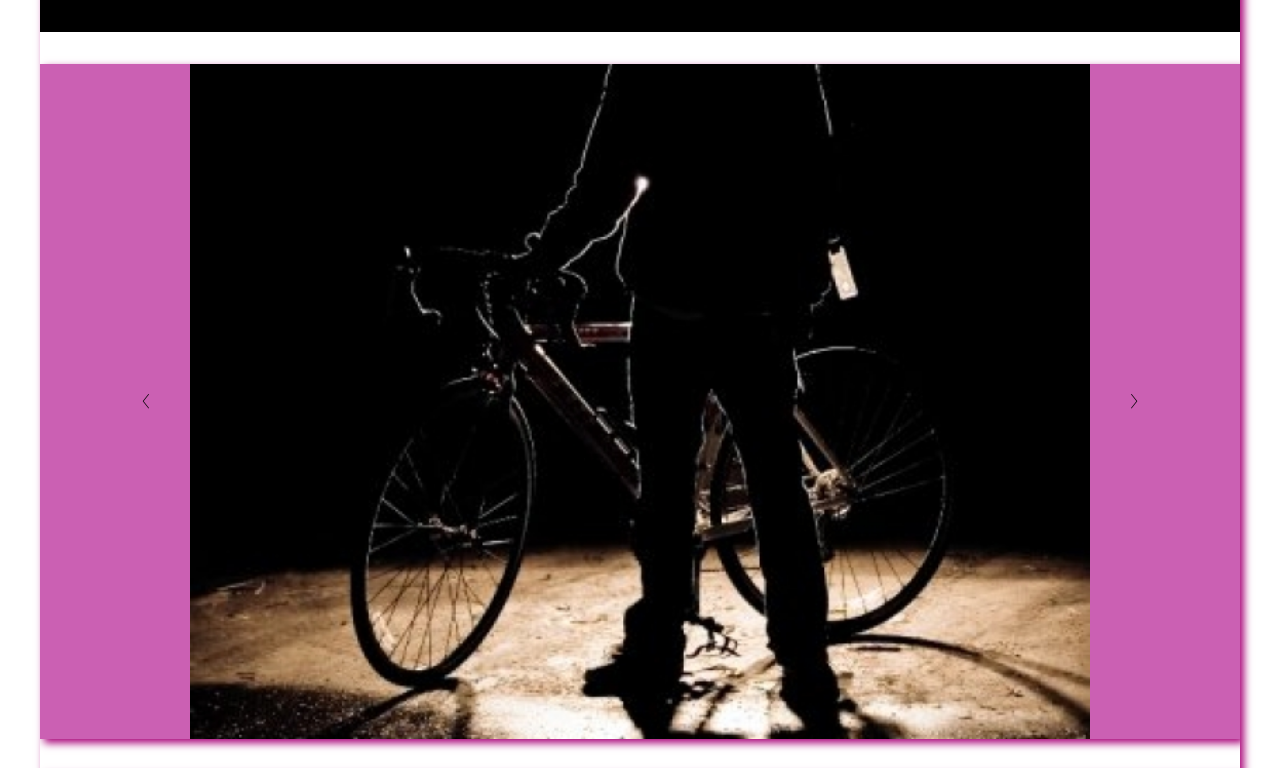
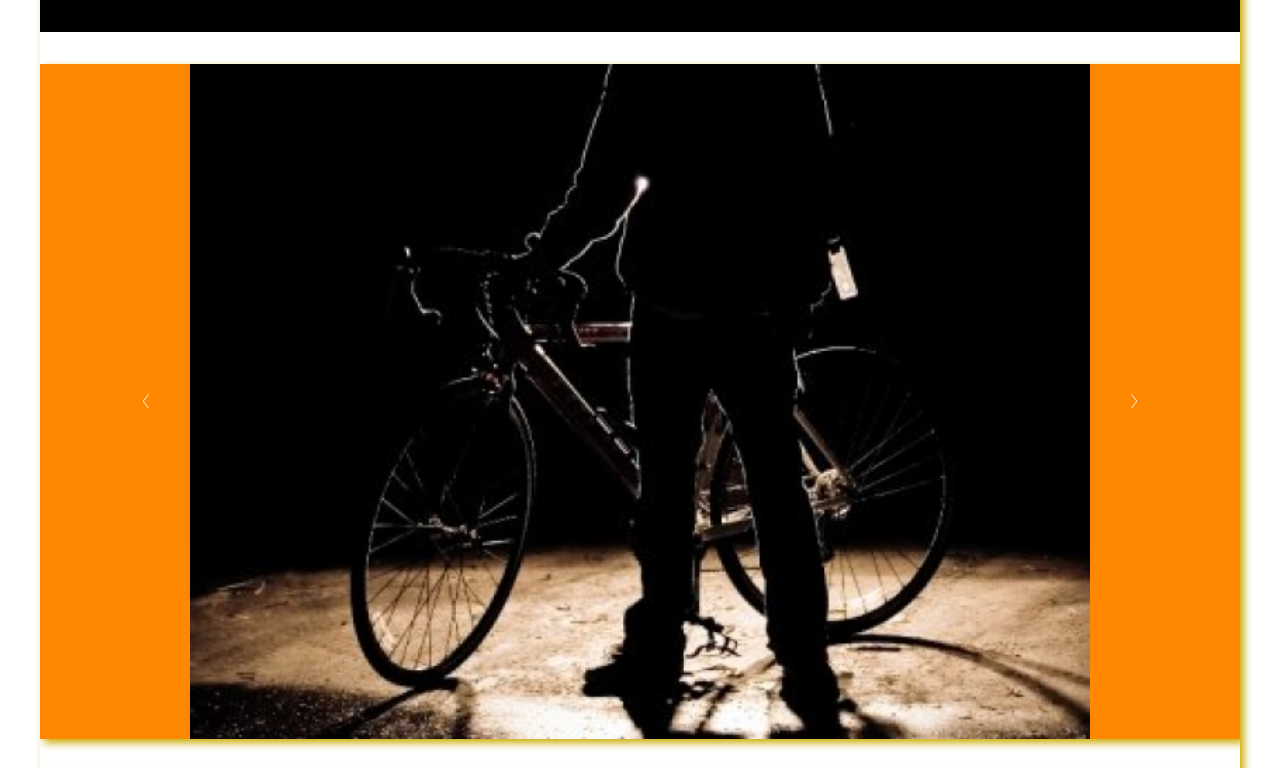
Before and after one commit to sefilona/sefilona.github.io, a plain HTML site: page index.html in a window 1280 px wide. Shown: the part 170-938 px from the top of the page. Drawn offline with nearby package versions, Linux system fonts and the light colour scheme; a web font is replaced by a local one.

```diff
--- a/scss/_section.scss
+++ b/scss/_section.scss
@@ -118,6 +118,7 @@
   }
 
   .section__wrapper--btn-atras {
+    color: var(--secundary-color);
     font-family: "Nanum Myeongjo", serif;
     width: 100%;
 
@@ -157,6 +158,7 @@
   .section__wrapper--btn-adelante {
     width: 100%;
     font-family: "Nanum Myeongjo", serif;
+    color: var(--secundary-color);
 
   }
 
--- a/scss/main.scss
+++ b/scss/main.scss
@@ -17,8 +17,8 @@
     list-style-type: none;
     --primary-color:#000;
     --secundary-color:#fff;
-    --terciary-color: rgba(203,96,179,1);
-    --quarternary-color:#a80077;
+    --terciary-color: rgb(255, 136, 0);
+    --quarternary-color:#caac00;
   }
 
   body {
```
Also changed, not shown: css/main.css, 1 other file.
